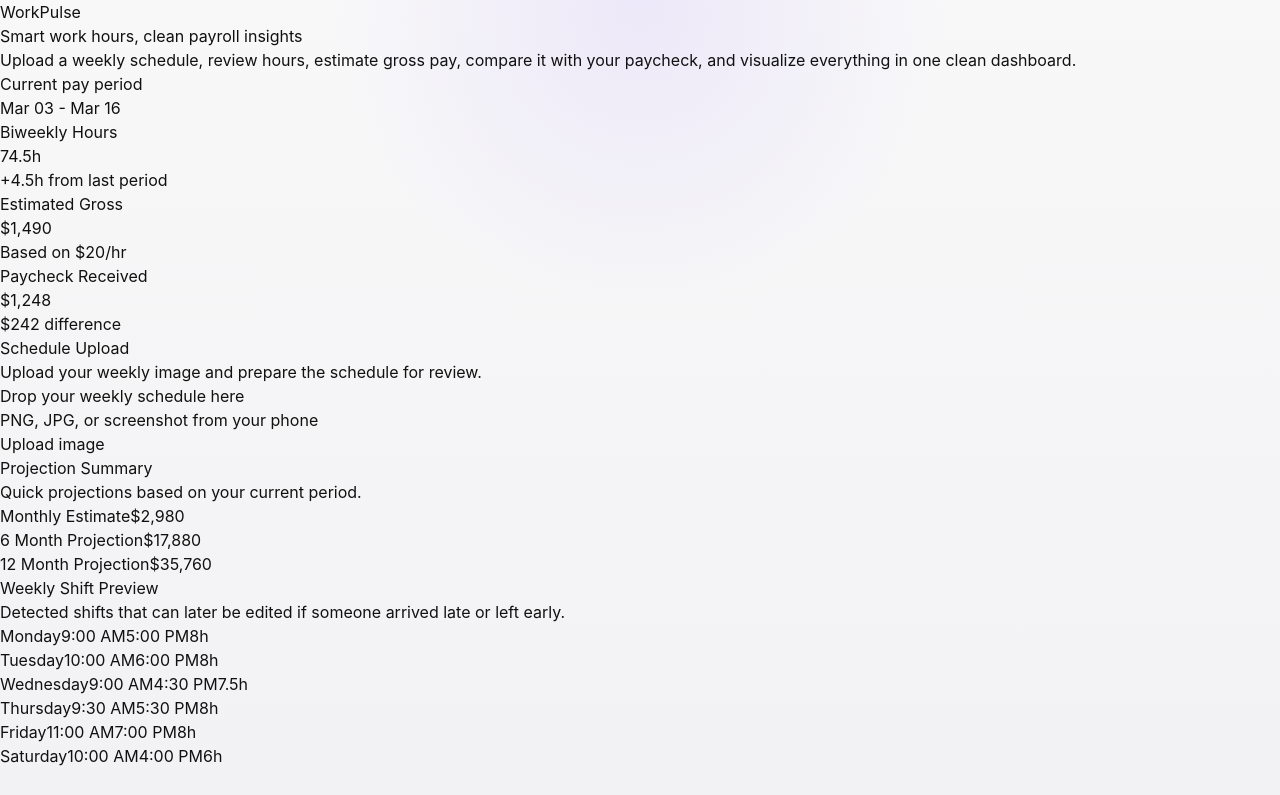
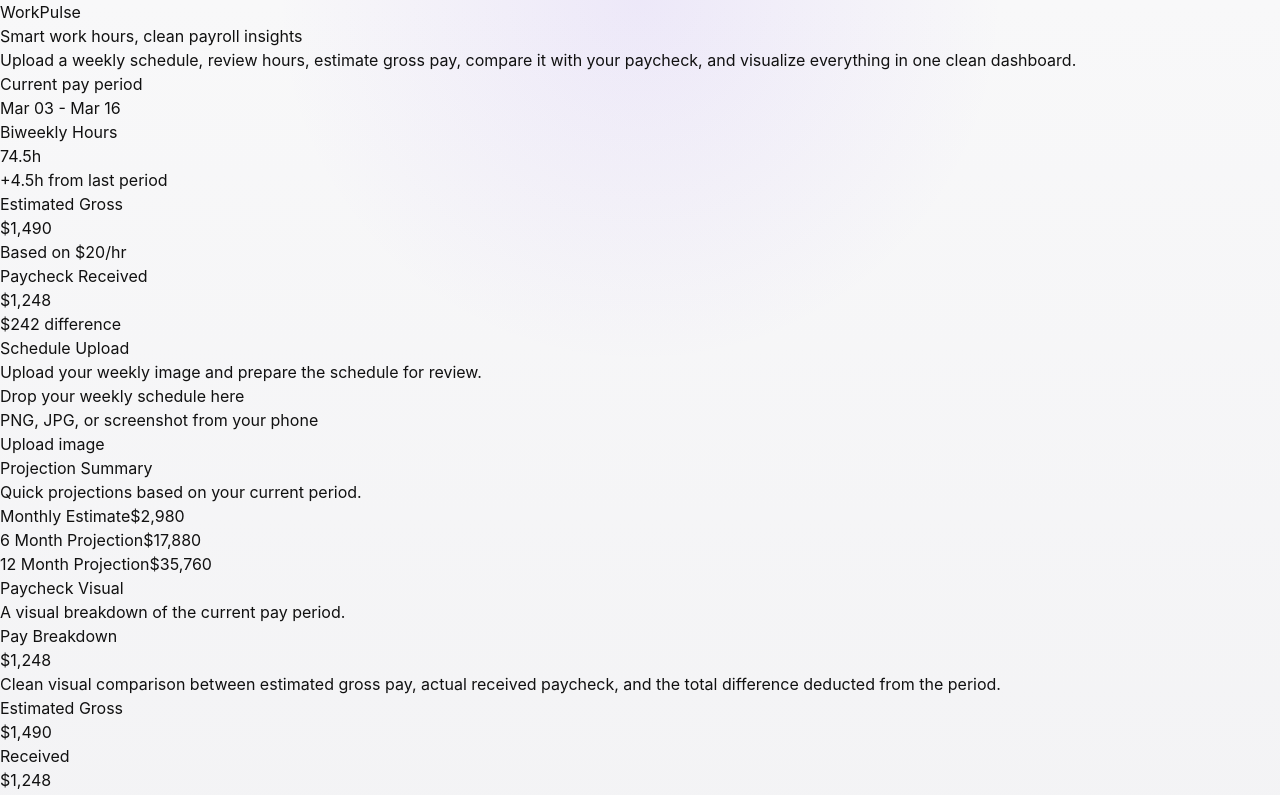
Before and after one commit to gereacosta1/workpulse, a React (Vite) app: page / in a window 1280 px wide. Shown: the top 795 px of the page. Built offline with nearby package versions, Linux system fonts and the light colour scheme.

Commit message:
Add paycheck breakdown chart section

```diff
--- a/src/components/dashboard-shell.tsx
+++ b/src/components/dashboard-shell.tsx
@@ -1,5 +1,6 @@
 import { SectionCard } from "./section-card";
 import { StatsCard } from "./stats-card";
+import { PayBreakdownChart } from "./pay-breakdown-chart";
 import type { DashboardData } from "../types/dashboard";
 
 type DashboardShellProps = {
@@ -78,6 +79,13 @@ export function DashboardShell({ data }: DashboardShellProps) {
         </div>
 
         <SectionCard
+          title="Paycheck Visual"
+          subtitle="A visual breakdown of the current pay period."
+        >
+          <PayBreakdownChart data={data.payBreakdown} />
+        </SectionCard>
+
+        <SectionCard
           title="Weekly Shift Preview"
           subtitle="Detected shifts that can later be edited if someone arrived late or left early."
         >
--- /dev/null
+++ b/src/components/pay-breakdown-chart.tsx
@@ -0,0 +1,81 @@
+import { PieChart, Pie, Cell, ResponsiveContainer } from "recharts";
+import type { PayBreakdownItem } from "../types/dashboard";
+
+type PayBreakdownChartProps = {
+  data: PayBreakdownItem[];
+};
+
+const COLORS = ["#18181b", "#8b5cf6", "#d4d4d8"];
+
+function formatCurrency(amount: number) {
+  return new Intl.NumberFormat("en-US", {
+    style: "currency",
+    currency: "USD",
+    maximumFractionDigits: 0,
+  }).format(amount);
+}
+
+export function PayBreakdownChart({ data }: PayBreakdownChartProps) {
+  const totalReceived = data.find((item) => item.id === "received")?.amount ?? 0;
+
+  return (
+    <div className="grid gap-6 md:grid-cols-[0.95fr_1.05fr] md:items-center">
+      <div className="h-[260px] w-full">
+        <ResponsiveContainer width="100%" height="100%">
+          <PieChart>
+            <Pie
+              data={data}
+              dataKey="amount"
+              nameKey="label"
+              cx="50%"
+              cy="50%"
+              innerRadius={68}
+              outerRadius={96}
+              paddingAngle={4}
+            >
+              {data.map((entry, index) => (
+                <Cell key={entry.id} fill={COLORS[index % COLORS.length]} />
+              ))}
+            </Pie>
+          </PieChart>
+        </ResponsiveContainer>
+      </div>
+
+      <div>
+        <p className="text-sm uppercase tracking-[0.18em] text-zinc-500">
+          Pay Breakdown
+        </p>
+
+        <p className="mt-3 text-4xl font-semibold tracking-tight text-zinc-900">
+          {formatCurrency(totalReceived)}
+        </p>
+
+        <p className="mt-2 text-sm leading-6 text-zinc-500">
+          Clean visual comparison between estimated gross pay, actual received paycheck,
+          and the total difference deducted from the period.
+        </p>
+
+        <div className="mt-6 grid gap-3">
+          {data.map((item, index) => (
+            <div
+              key={item.id}
+              className="flex items-center justify-between rounded-2xl border border-zinc-200 bg-zinc-50 px-4 py-3"
+            >
+              <div className="flex items-center gap-3">
+                <span
+                  className="h-3 w-3 rounded-full"
+                  style={{ backgroundColor: COLORS[index % COLORS.length] }}
+                />
+                <span className="text-sm text-zinc-600">{item.label}</span>
+              </div>
+
+              <span className="text-sm font-semibold text-zinc-900">
+                {formatCurrency(item.amount)}
+              </span>
+            </div>
+          ))}
+        </div>
+      </div>
+    </div>
+  );
+}
--- a/src/data/mock-dashboard.ts
+++ b/src/data/mock-dashboard.ts
@@ -28,6 +28,11 @@ export const mockDashboardData: DashboardData = {
     { id: "sixMonths", label: "6 Month Projection", value: "$17,880" },
     { id: "yearly", label: "12 Month Projection", value: "$35,760" },
   ],
+  payBreakdown: [
+    { id: "gross", label: "Estimated Gross", amount: 1490 },
+    { id: "received", label: "Received", amount: 1248 },
+    { id: "deductions", label: "Deductions", amount: 242 },
+  ],
   weeklyShifts: [
     { id: "mon", day: "Monday", start: "9:00 AM", end: "5:00 PM", hours: 8 },
     { id: "tue", day: "Tuesday", start: "10:00 AM", end: "6:00 PM", hours: 8 },
```
Also changed, not shown: src/types/dashboard.ts (+7 -0 lines).
